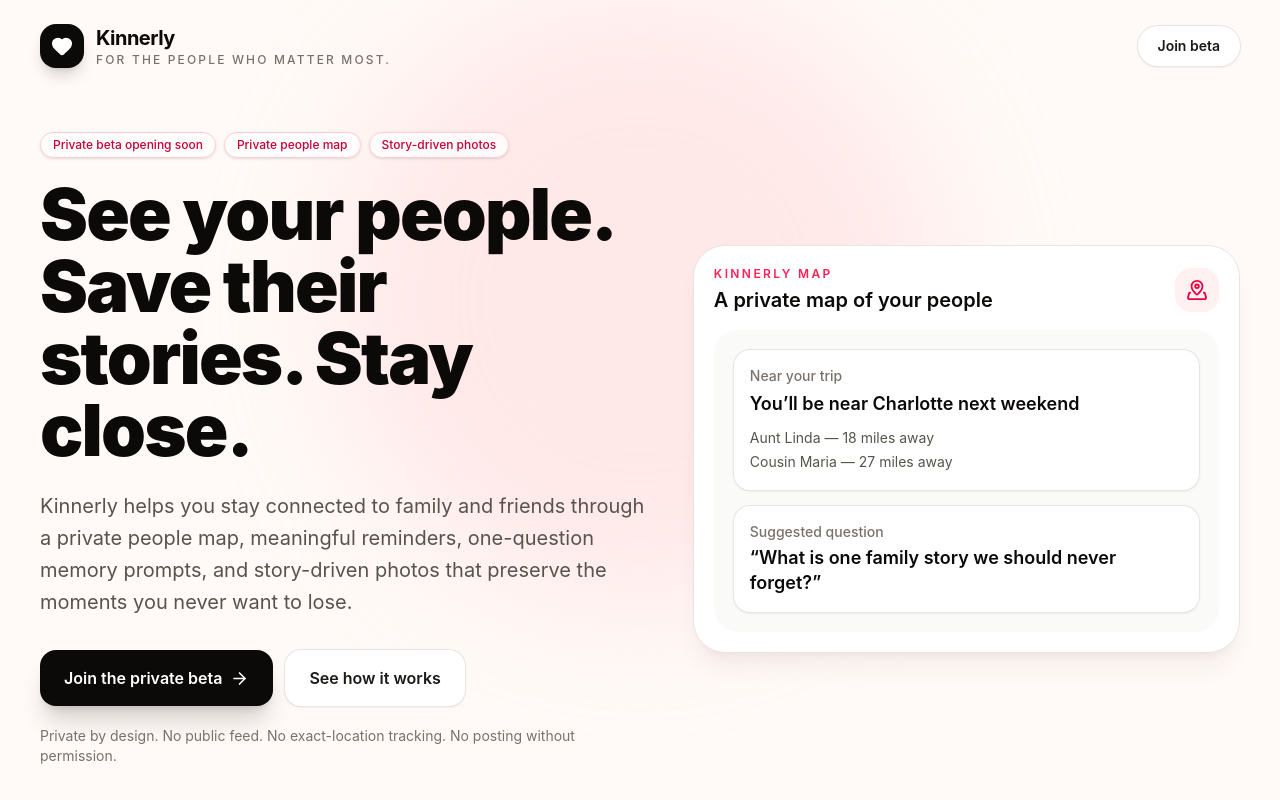
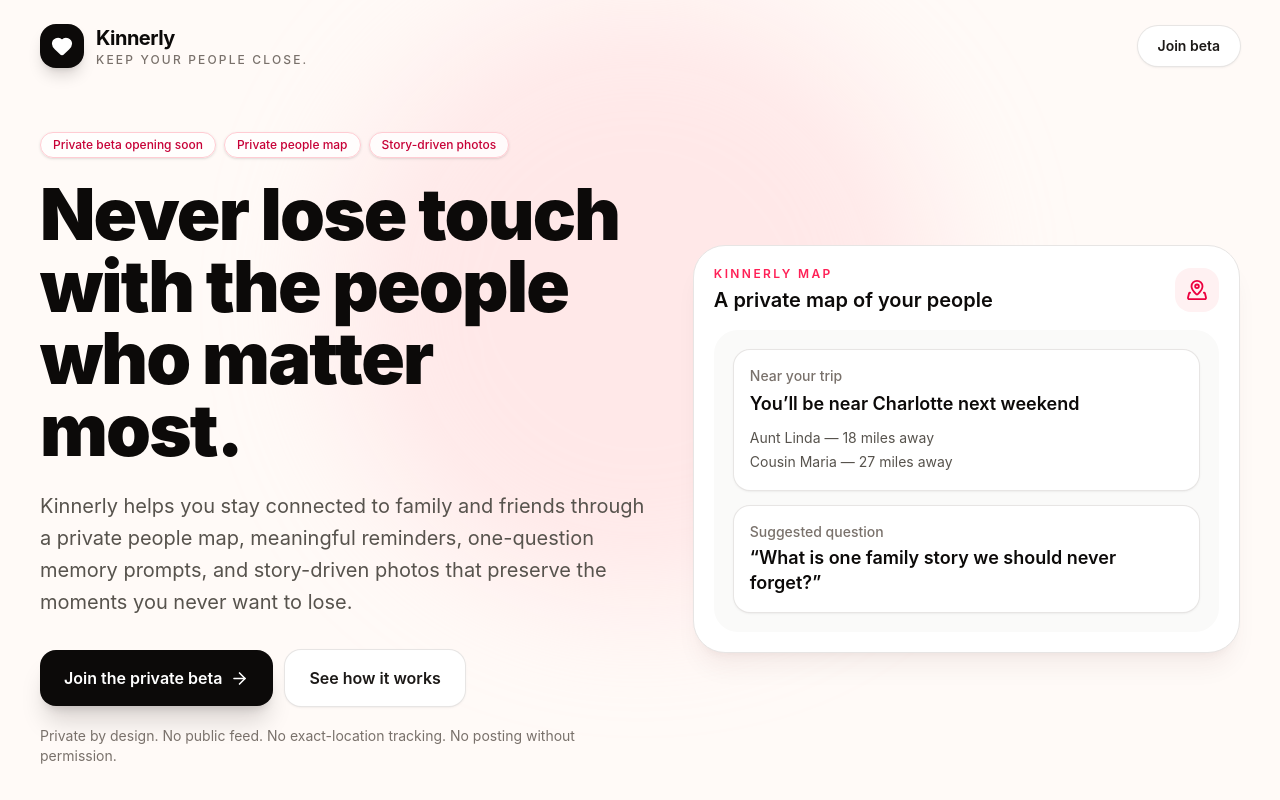
Before and after one commit to JohnAgostinoKin/kinnerly, a React (Vite) app: page / in a window 1280 px wide. Shown: the top 800 px of the page. Built offline with nearby package versions, Linux system fonts and the light colour scheme; no server answers.

Commit message:
Update Kinnerly tagline

```diff
--- a/src/App.jsx
+++ b/src/App.jsx
@@ -57,7 +57,7 @@
               <div>
                 <p className="text-xl font-bold tracking-tight">Kinnerly</p>
                 <p className="text-xs font-medium uppercase tracking-[0.18em] text-stone-500">
-                  For the people who matter most.
+                  Keep your people close.
                 </p>
               </div>
             </div>
@@ -85,7 +85,7 @@
               </div>
 
               <h1 className="max-w-4xl text-5xl font-black tracking-tight text-stone-950 sm:text-6xl lg:text-7xl">
-                See your people. Save their stories. Stay close.
+                Never lose touch with the people who matter most.
               </h1>
 
               <p className="mt-6 max-w-2xl text-lg leading-8 text-stone-600 sm:text-xl">
```
